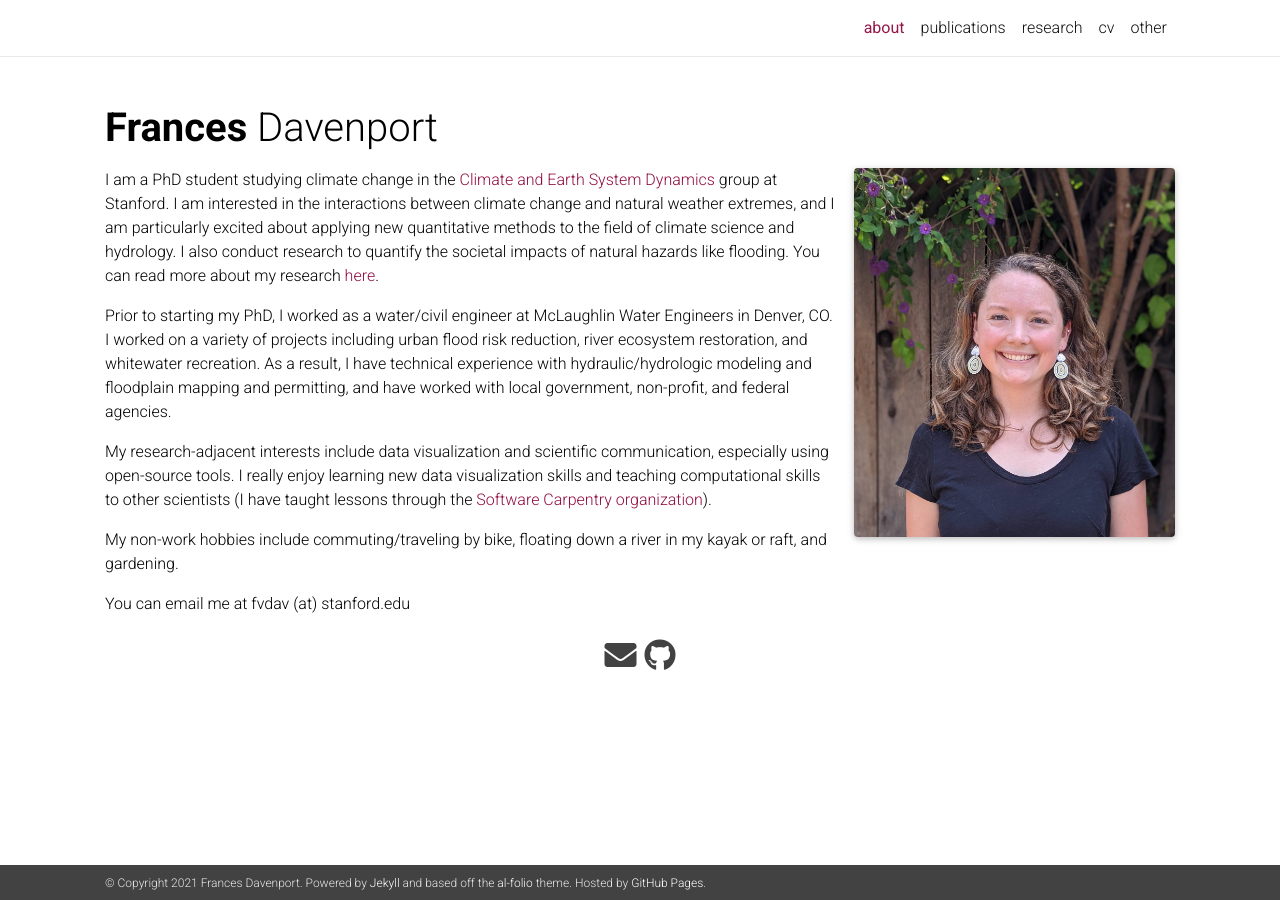
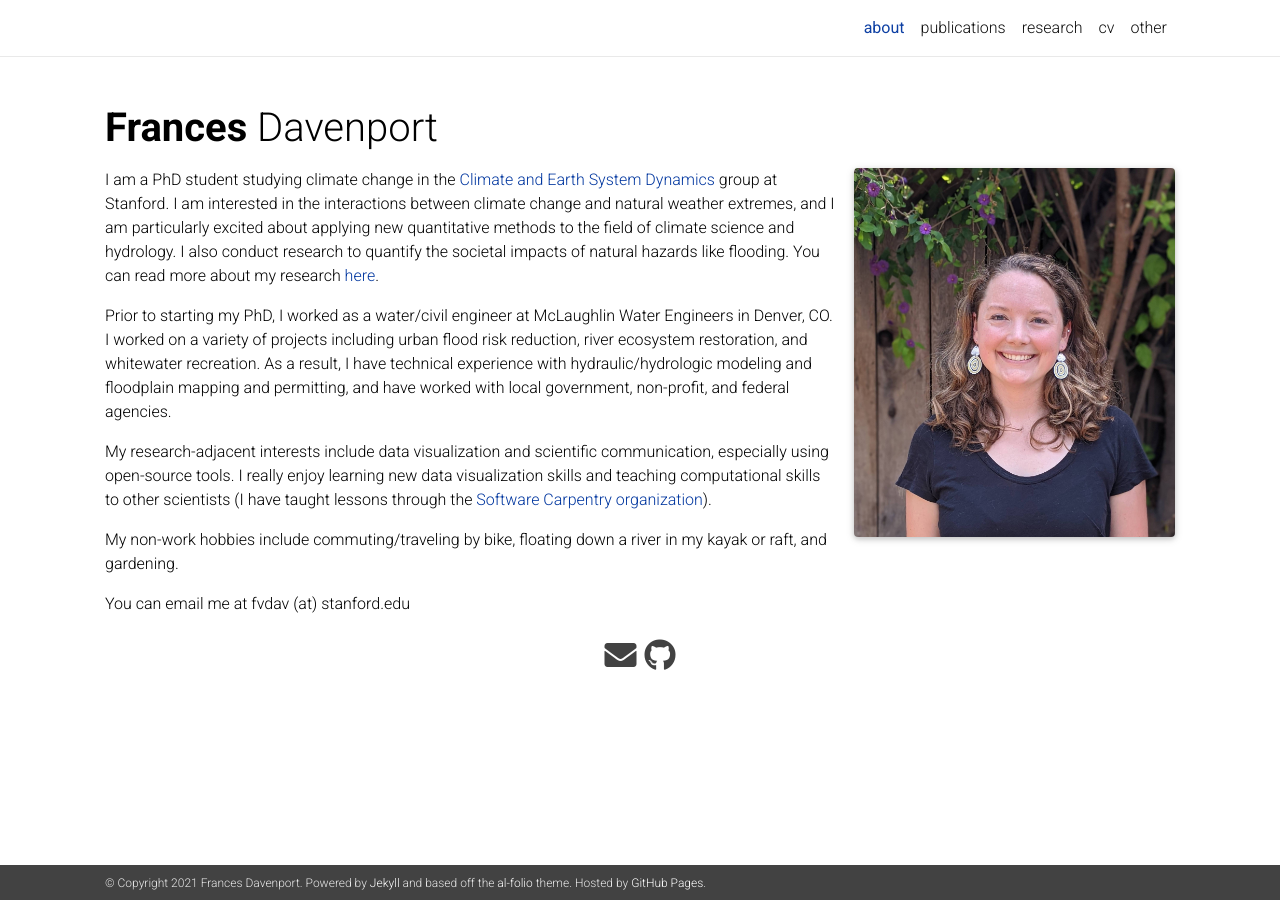
Before and after one commit to fdavenport/fdavenport.github.io, a Jekyll site: the page built from _pages/about.md, in a window 1280 px wide. Built offline with Jekyll 4.4.1, drawn with Linux system fonts in a browser that asks for light colours; nearby versions of some CDN libraries; a style sheet for code colours, icons or effects is not loaded.

Commit message:
change color

```diff
--- a/_sass/_themes.scss
+++ b/_sass/_themes.scss
@@ -5,7 +5,7 @@
 :root {
   --global-bg-color: #{$white-color};
   --global-text-color: #{$black-color};
-  --global-theme-color: #{$maroon-color};
+  --global-theme-color: #{$blue-color-dark};
   --global-hover-color: #{$grey-color};
   --global-footer-bg-color: #{$grey-color-dark};
   --global-footer-text-color: #{$grey-color-light};
```
